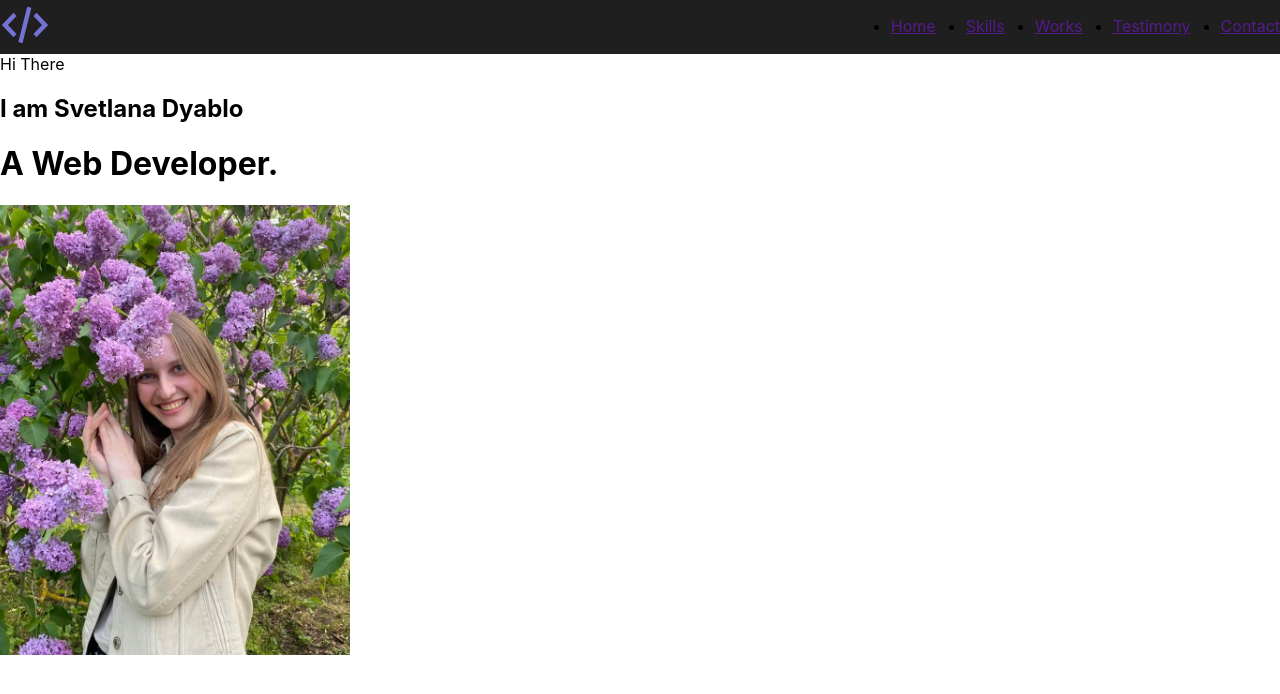
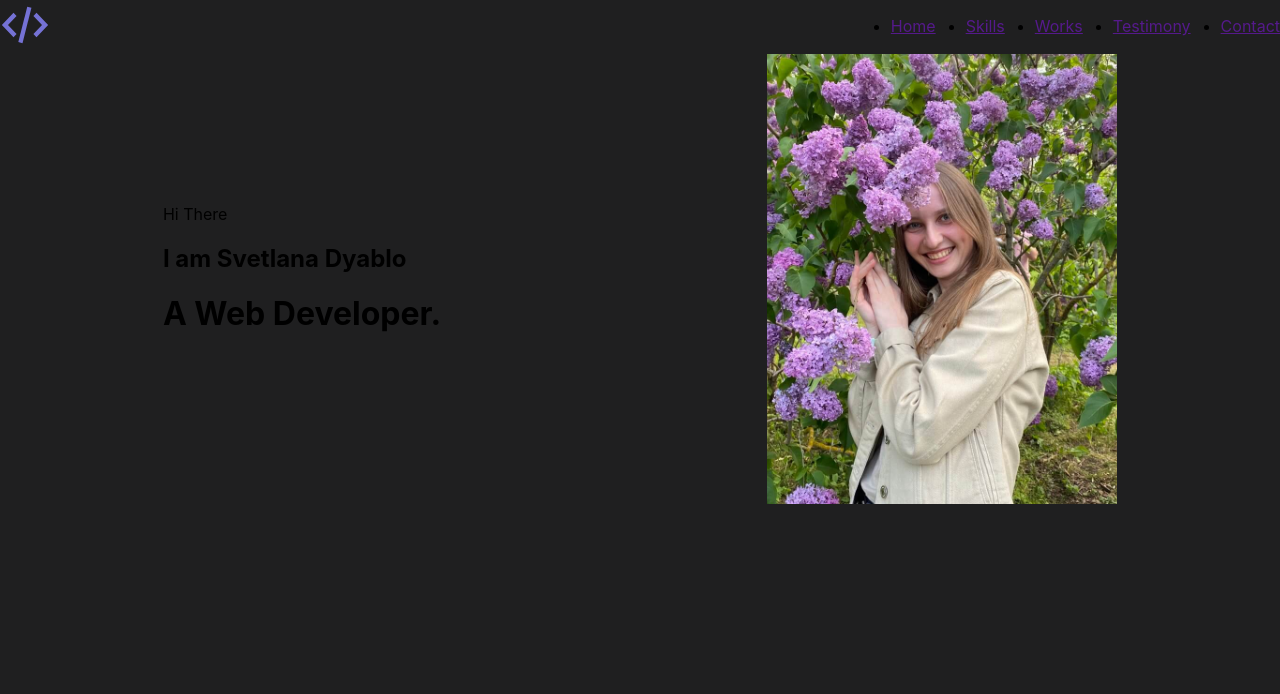
Before and after one commit to Vladseme2012/portfolio-start-project-main, a React app: page / in a window 1280 px wide. Shown: the top 694 px of the page. Built offline with nearby package versions, Linux system fonts and the light colour scheme.

Commit message:
fixed component Main

```diff
--- a/src/layout/sections/main/Main.tsx
+++ b/src/layout/sections/main/Main.tsx
@@ -1,19 +1,33 @@
 import React from 'react';
 import styled from 'styled-components';
 import photo from './../../../assets/images/photo.jpg';
+import { FlexWrapper } from '../../../components/FlexWrapper';
 
 export const Main = () => {
     return (
-        <div>
-            <div>
-                <span>Hi There</span>
-                <h2>I am Svetlana Dyablo</h2>
-                <h1>A Web Developer.</h1>
-            </div>
-            <Photo src={photo} alt="photo" />
-        </div>
+        <StyledMain>
+            <FlexWrapper align={'center'} justify={'space-around'}>
+                <div>
+                    <WelcomeText>Hi There</WelcomeText>
+                    <Name>I am Svetlana Dyablo</Name>
+                    <MainTitle>A Web Developer.</MainTitle>
+                </div>
+                <Photo src={photo} alt="photo" />
+            </FlexWrapper>
+        </StyledMain>
     );
 };
+
+const StyledMain = styled.div`
+    min-height: 100vh;
+    background-color: #1f1f20;
+`;
+
+const MainTitle = styled.h1``;
+
+const Name = styled.h2``;
+
+const WelcomeText = styled.span``;
 
 const Photo = styled.img`
     width: 350px;
```
